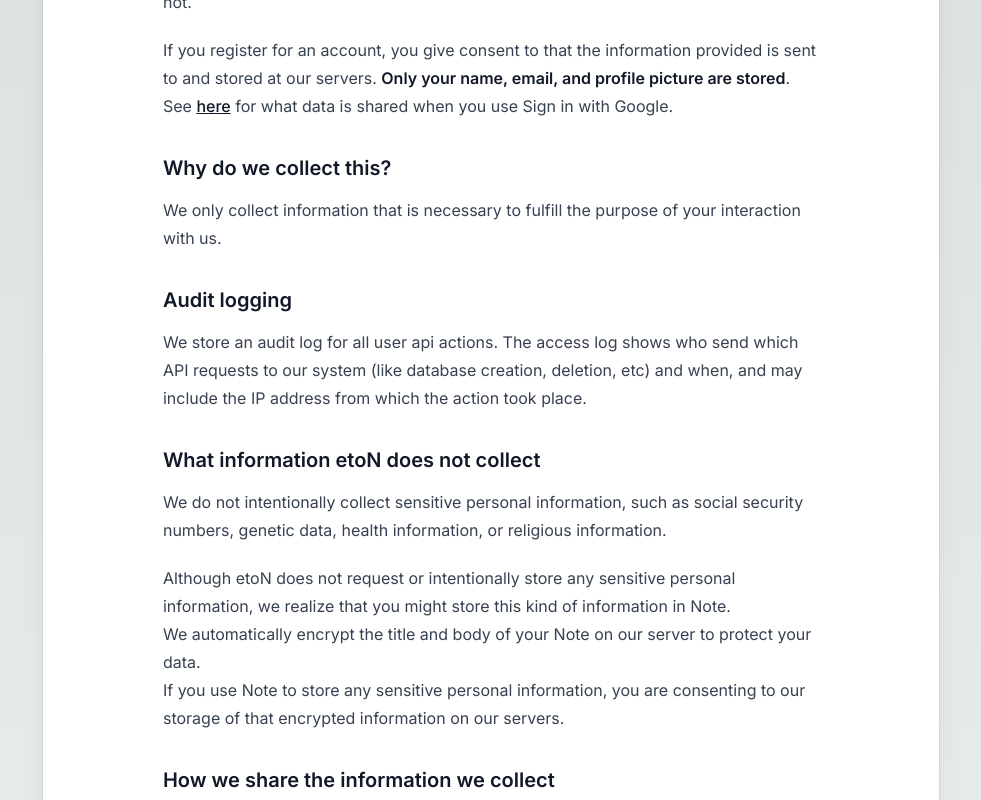
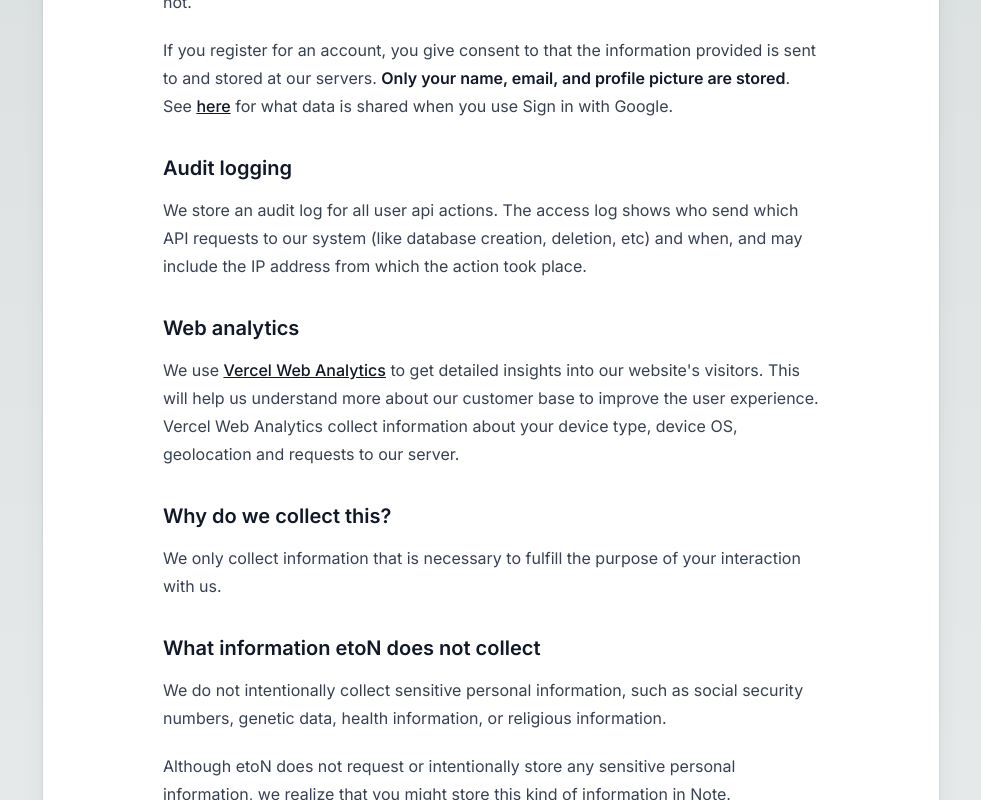
Before and after one commit to kaisergeX/note-next, a Next.js app: page /en/trust/privacy in a window 1280 px wide. Shown: the part 696-1496 px from the top of the page, without its empty margins (149-1130 px from the left). Built offline with nearby package versions, Linux system fonts and the light colour scheme; no server answers.

Commit message:
feat: ☁️ add web analytics
using Vercel Web Analytics

```diff
--- a/app/[locale]/layout.tsx
+++ b/app/[locale]/layout.tsx
@@ -1,4 +1,5 @@
 import {type ReactNode} from 'react'
+import {Analytics} from '@vercel/analytics/react'
 import {Inter} from 'next/font/google'
 import {useLocale, useTranslations} from 'next-intl'
 import {notFound} from 'next/navigation'
@@ -45,6 +46,7 @@
         <Navbar appName={t('common.app')} signOutLabel={t('auth.signOut')} />
         {children}
 
+        <Analytics />
         <ScrollTopButton />
       </ProviderWrapper>
     </ThemeWrapper>
--- a/app/[locale]/trust/privacy/page.tsx
+++ b/app/[locale]/trust/privacy/page.tsx
@@ -46,18 +46,32 @@
             for what data is shared when you use Sign in with Google.
           </p>
 
-          <h3>Why do we collect this?</h3>
-          <p>
-            We only collect information that is necessary to fulfill the purpose
-            of your interaction with us.
-          </p>
-
           <h3>Audit logging</h3>
           <p>
             We store an audit log for all user api actions. The access log shows
             who send which API requests to our system (like database creation,
             deletion, etc) and when, and may include the IP address from which
             the action took place.
+          </p>
+
+          <h3>Web analytics</h3>
+          <p>
+            We use{' '}
+            <Link href="https://vercel.com/analytics">
+              Vercel Web Analytics
+            </Link>{' '}
+            to get detailed insights into our website&#39;s visitors. This will
+            help us understand more about our customer base to improve the user
+            experience.
+            <br />
+            Vercel Web Analytics collect information about your device type,
+            device OS, geolocation and requests to our server.
+          </p>
+
+          <h3>Why do we collect this?</h3>
+          <p>
+            We only collect information that is necessary to fulfill the purpose
+            of your interaction with us.
           </p>
 
           <h3 id="what-not-collect">What information etoN does not collect</h3>
@@ -82,20 +96,17 @@
             We <strong>do not</strong> share, sell, rent, or trade User Personal
             Information with third parties for their commercial purposes.
           </p>
-
           <p>
             We do not disclose User Personal Information outside etoN, except in
             the situations listed in this section or in the section below on{' '}
             <Link href="#compelled-disclosure">Compelled Disclosure</Link>.
           </p>
-
           <p>
             We do share certain aggregated, non-personally identifying
             information with others about how our users, collectively, use etoN,
             or how our users respond to our other offerings. However, we do not
             sell this information to advertisers or marketers.
           </p>
-
           <p>
             We may share User Personal Information if we are involved in a
             merger, sale, or acquisition. If any such change of ownership
--- a/package.json
+++ b/package.json
@@ -16,6 +16,7 @@
   "dependencies": {
     "@headlessui/react": "^1.7.15",
     "@tabler/icons-react": "^2.23.0",
+    "@vercel/analytics": "^1.0.1",
     "@vercel/postgres": "^0.4.0",
     "dayjs": "^1.11.8",
     "drizzle-orm": "^0.27.0",
```
Also changed, not shown: 1 other file (tests, documents, lock files or other folders).
